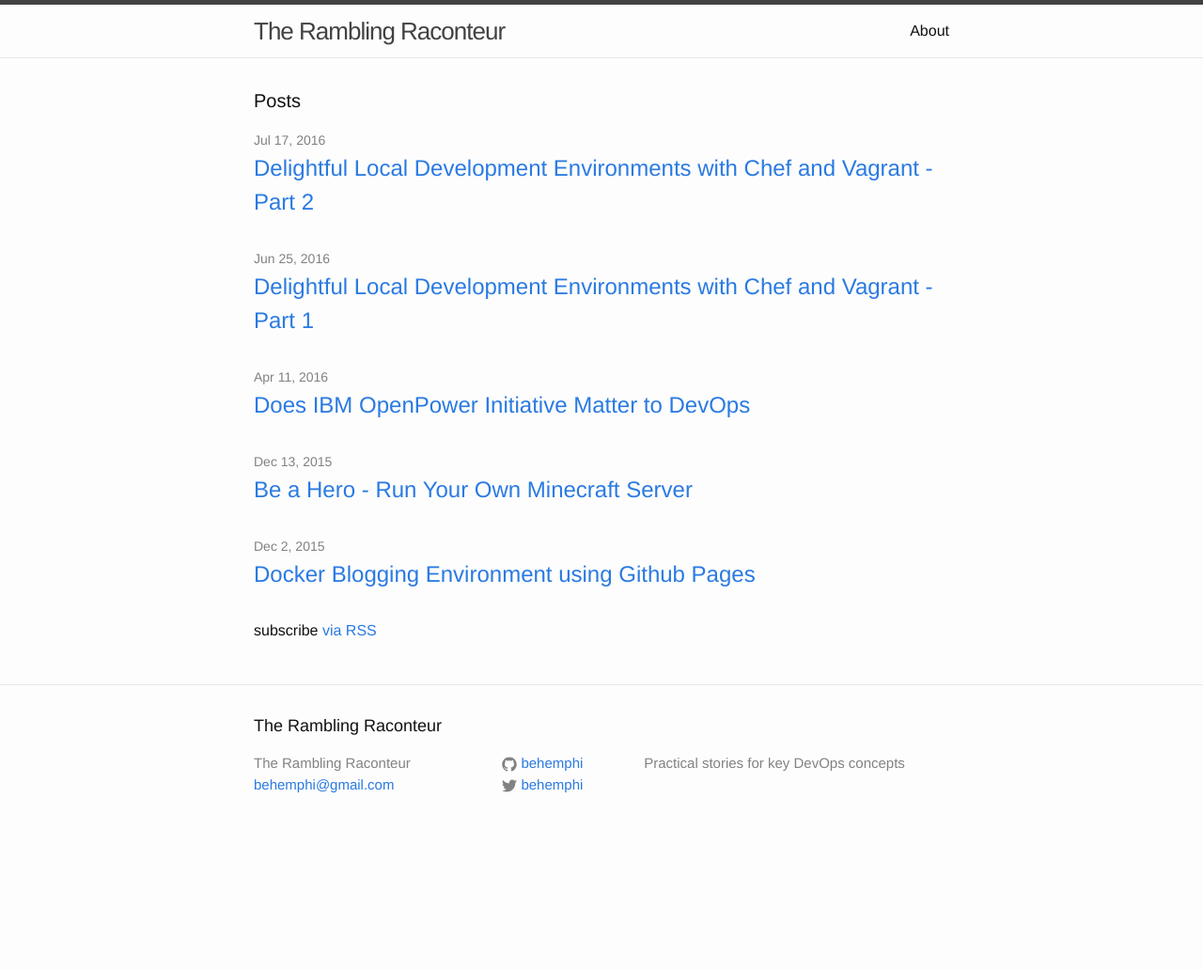
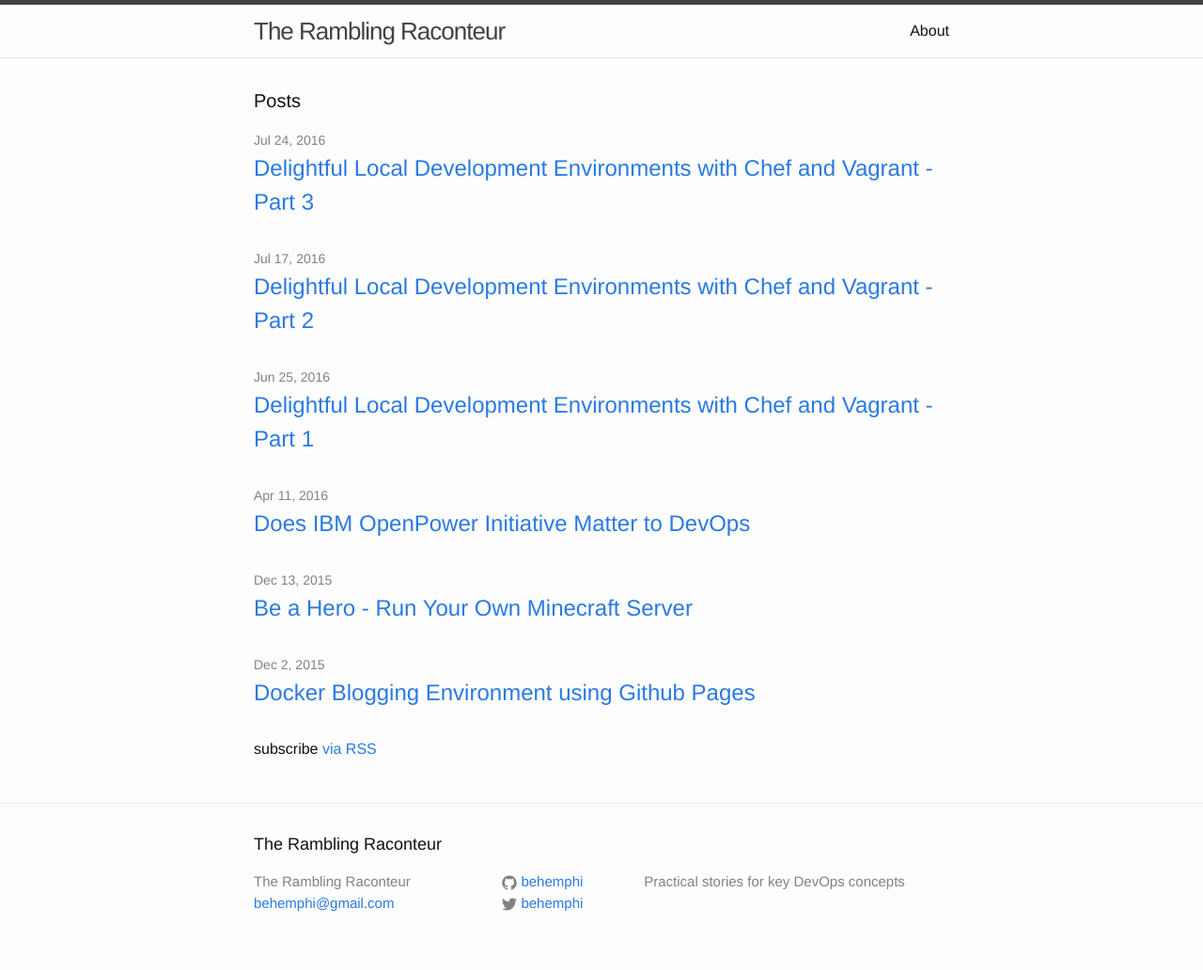
Before and after one commit to behemphi/behemphi.github.io, a Jekyll site: the page built from index.html, in a window 1280 px wide. Shown: the whole page at 94% size. Built offline with Jekyll 4.4.1, drawn with Linux system fonts in a browser that asks for light colours; before the commit the page ends 906 px from its top, so only the background shows below that; part of the change alters nothing that is shown.

Commit message:
Add new article on installing ChefDK
* Update existing Chef tutorials with TOC
* Add article on ChefDK

````diff
--- a/_posts/2016-06-25-delightful-local-development-environments-with-chef-and-vagrant-part-1.md
+++ b/_posts/2016-06-25-delightful-local-development-environments-with-chef-and-vagrant-part-1.md
@@ -22,10 +22,11 @@ This series of articles was written to support the development efforts of [Kasas
 
 # Table of Contents
 
-1. **Part 1: [Hello Vagrant!](/vagrant/chef/development%20environment/2016/06/25/delightful-local-development-environments-with-chef-and-vagrant-part-1.html)**
+1. **[Hello Vagrant!](/vagrant/chef/development%20environment/2016/06/25/delightful-local-development-environments-with-chef-and-vagrant-part-1.html)**
 1. [Provisioner Basics](/vagrant/chef/development%20environment/2016/07/17/delightful-local-development-environments-with-chef-and-vagrant-part-2.html)
-1. [The Chef Provisioner]()
+1. [ChefDK and the Chef Provisioner](/vagrant/chef/development%20environment/2016/07/24/delightful-local-development-environments-with-chef-and-vagrant-part-3.html)
 1. [Launching EC2 Instances with Knife]()
+1. [Berkshelf and Cookbook Authoring]()
 1. [Using Community Cookbooks]()
 1. [Testing Infrastrucutre with Test Kitchen]()
 1. [Team Coding with Chef]()
--- a/_posts/2016-07-17-delightful-local-development-environments-with-chef-and-vagrant-part-2.md
+++ b/_posts/2016-07-17-delightful-local-development-environments-with-chef-and-vagrant-part-2.md
@@ -23,9 +23,10 @@ This series of articles was written to support the development efforts of [Kasas
 # Table of Contents
 
 1. [Hello Vagrant!](/vagrant/chef/development%20environment/2016/06/25/delightful-local-development-environments-with-chef-and-vagrant-part-1.html)
-1. **Part 2: [Provisioner Basics](/vagrant/chef/development%20environment/2016/07/17/delightful-local-development-environments-with-chef-and-vagrant-part-2.html)**
-1. [The Chef Provisioner]()
+1. **[Provisioner Basics](/vagrant/chef/development%20environment/2016/07/17/delightful-local-development-environments-with-chef-and-vagrant-part-2.html)**
+1. [ChefDK and the Chef Provisioner](/vagrant/chef/development%20environment/2016/07/24/delightful-local-development-environments-with-chef-and-vagrant-part-3.html)
 1. [Launching EC2 Instances with Knife]()
+1. [Berkshelf and Cookbook Authoring]()
 1. [Using Community Cookbooks]()
 1. [Testing Infrastrucutre with Test Kitchen]()
 1. [Team Coding with Chef]()
--- /dev/null
+++ b/_posts/2016-07-24-delightful-local-development-environments-with-chef-and-vagrant-part-3.md
@@ -0,0 +1,352 @@
+---
+categories:
+- Vagrant
+- Chef
+- Development Environment
+date: 2016-07-24
+layout: post
+tags:
+- Vagrant
+- Chef
+- Development Environment
+- DevOps
+- OSX
+title:  "Delightful Local Development Environments with Chef and Vagrant - Part 3"
+---
+
+This is the second post in a series of article describing how to set up a local development environment for a simple microservice architecture using Vagrant and Chef.
+
+The goal of the series is to have a fully functional development environment with a basic understanding of the concepts of virtualization and configuration management .
+
+This series of articles was written to support the development efforts of [Kasasa LTD](https://kasasa.com) in Austin, TX.  Though your tech stack may differ, you should be able to used this series as a way to set up your own teams' development environment in your organization.
+
+# Table of Contents
+
+1. [Hello Vagrant!](/vagrant/chef/development%20environment/2016/06/25/delightful-local-development-environments-with-chef-and-vagrant-part-1.html)
+1. [Provisioner Basics](/vagrant/chef/development%20environment/2016/07/17/delightful-local-development-environments-with-chef-and-vagrant-part-2.html)
+1. **[ChefDK and the Chef Provisioner](/vagrant/chef/development%20environment/2016/07/24/delightful-local-development-environments-with-chef-and-vagrant-part-3.html)**
+1. [Launching EC2 Instances with Knife]()
+1. [Berkshelf and Cookbook Authoring]()
+1. [Using Community Cookbooks]()
+1. [Testing Infrastrucutre with Test Kitchen]()
+1. [Team Coding with Chef]()
+1. [Multiple Guests with Vagrant]()
+
+# Goals for this Article
+
+At the end of this article you should be able to:
+
+* Install ChefDK
+* Set up Vagrant to configure guests with Chef
+* Create a cookbook
+* Configure a guest with Chef
+* Understand some important Chef concepts and lingo
+
+# First Principles
+
+For this article and those going foward make the following distinctions:
+
+* Chef is the company that makes the Chef configuration managment software (as well as Inspec and Habitat)
+* `chef client` (note the case) is the tooling installed on your guest that executes your cookbook
+* The "chef server" is a server we can think of as "somewhere else" for the time being. It stores useful information about each node and makes your infrastructure queryable.
+* "Chef Zero" is a light weight in-memory version of the chef server used only for development and testing of cookbook code.  It comes in ChefDK and has a command line interface `chef-zero`
+* ChefDK (Chef Development Kit) is a package of Ruby tools like Chef Zero and `chef-client` that you download as a single developer toolkit.
+
+This article is necessarily heavy on Chef concepts and definitions.  The above are key, however more will be introduced below.  Take the time to think through each as it will save you hours of frustration troubleshooting.
+
+# Installing ChefDK
+
+As before, be sure to check your status and ensure you have no guest running:
+
+{% highlight bash %}
+behemphi:~/kumbaya 21:38:03 > vagrant status
+[SNIP]
+behemphi:~/kumbaya 21:38:16 > vagrant destroy
+==> default: VM not created. Moving on...
+{% endhighlight %}
+
+**What Happened?**
+
+You checked the status of the guest for the Kumbaya project. Just to be sure no guest is running, or in an inconsistent state, you issued a destroy command. This command completely removed the guest from your workstation.
+
+Again, you have completely trashed the run time environment of the application but, by now, you should not be worried. You know you can get it all back with a `vagrant up`!
+
+**--**
+
+The problem with the SHELL provisioner is that it is not [idempotent](https://en.wikipedia.org/wiki/Idempotence).  In short, we don't have an absolute idea of what will happen were we to run the shell script again.  While we could figure it out, Chef handles the reapplicaiton of the configuraiton in a reliable and effiecient way.
+
+## Installing the ChefDK
+
+ChefDK is provided as an omnibus installation. This will be important when you want to manipulate Ruby gems and perform other, more advanced, operations.
+
+The important thing for getting started is that installing ChefDK does not depend on system Ruby.  Installation is, therefore, a snap:
+
+1. [Visit the ChefDK download page](https://downloads.chef.io/chef-dk/mac/) and choose the matching OS download.
+1. Open the dowloaded disk image, double click the installer and follow the directions
+1. Unmount/Eject the disk image.
+
+**What Happened?**
+
+Ruby, the Chef ecosystem, BerkShelf and Test Kitchen were all installed in their own directory with their own ruby.  This can be verified:
+
+```
+behemphi:~/kumbaya 12:39:05 > chef -v
+Chef Development Kit Version: 0.16.28
+chef-client version: 12.12.15
+delivery version: master (921828facad8a8bbbd767368bfc72f19bd30e7bd)
+berks version: 4.3.5
+kitchen version: 1.10.2
+```
+
+**--**
+
+## Configuring Vagrant
+
+In your version of the kumbaya project, replace your vagrant file with the following:
+
+{% highlight ruby %}
+Vagrant.configure("2") do |config|
+
+  config.vm.box = "ubuntu/trusty64"
+
+  config.vm.network :private_network, ip: '10.42.42.10'
+
+  config.vm.provision "chef_zero" do |chef|
+    chef.channel = "stable"
+    chef.version = "12.10.24"
+    chef.nodes_path = "~/chef-base/nodes"
+    # chef.cookbooks_path = "cookbooks"
+
+    # chef.log_level = "warn"
+    # chef.run_list = %w{ app_kumbaya::default }
+
+  end
+
+end
+{% endhighlight %}
+
+As you can see, the `config.vm.provsion` section has changed dramatically.  Here is a tour of what we are doing.
+
+* [chef.channel](https://www.vagrantup.com/docs/provisioning/chef_common.html) - Allows us to choose the dowload area for the version of the Chef Client that will be running.  We choose "stable" because we don't want to be chasing down odd ball issues while just getting started.
+* [chef.version](https://www.vagrantup.com/docs/provisioning/chef_common.html) - While not strictly required, it is a very good idea to pin your chef-client version. Chef-client and vagrant can get out of sync and bugs can happen.  It is better to upgrade often but _intentionally_.
+* [chef.nodes_path](https://www.vagrantup.com/docs/provisioning/chef_zero.html) - When the chef-client runs, it will store the node state on disk so that it can mimic state.  This is necessary because Chef Zero does not live past the end of the vagrant run.  This is a housekeeping location on your workstation and should _not_ be part of a repo unless you `.gitignore` it.
+* [chef.cookbooks_path](https://www.vagrantup.com/docs/provisioning/chef_zero.html) - The location to find the cookbooks on your workstation. This is relative to the location of the Vagrantfile and must be named `cookbooks`. We are commenting it out to use the default behavior.
+
+The next two values will be used later in the article, but are commented out for the time being.
+
+* [chef.log_level](https://www.vagrantup.com/docs/provisioning/chef_apply.html) - The verbosity of logging from `chef-client` is set here.  We will set this after witnessing the verbosity of the client.
+* chef.run_list - An ordered list of cookbooks to be applied to a guest.
+
+We can now test the installation of ChefDK more fully.
+
+### Chef No-Op Run
+
+From the `chef.nodes_path` above we need to create a directory:
+
+```
+behemphi:~/kumbaya 13:43:27 > mkdir ~/chef-base/nodes
+```
+
+Launch a guest virtual machine by:
+
+```
+behemphi:~/kumbaya 13:43:45 > vagrant up
+Bringing machine 'default' up with 'virtualbox' provider...
+[SNIP]
+==> default: [2016-07-24T18:45:17+00:00] INFO: Started chef-zero at chefzero://localhost:8889 with repository at
+[SNIP]
+Crazy amounts of output
+[SNIP]
+==> default: --- END RESPONSE ---
+==> default: [2016-07-24T18:45:19+00:00] INFO: Chef Run complete in 0.072628642 seconds
+==> default:
+==> default: Running handlers:
+==> default: [2016-07-24T18:45:19+00:00] INFO: Running report handlers
+==> default: Running handlers complete
+==> default: [2016-07-24T18:45:19+00:00] INFO: Report handlers complete
+==> default: Chef Client finished, 0/0 resources updated in 01 seconds
+```
+
+**What Happened?**
+
+Vagrant brought up the machine in the way we are used to seeing.
+
+Chef created a node object. This is a massive amount of JSON cataloging everything it knows or expects to know about the node.  It writes this to the `chef.nodes_path	` on your workstation.
+
+Finally, at the end you can see that the chef-client run completes successfully and that no resources were changed.
+
+**--**
+
+In the parlance of Chef, a "node" is the object to be configured.  It is generally a virtual machine, but could also be a physical machine, a Juniper switch or even a Docker container. In the case of this article a "node" can be taken to mean the Vagrant guest.
+
+A "resource" is a unit of configuration.  For example, installing a package from the OS repository, or creating a directory with the right permissions.  More on this later.
+
+While it is great to see all of the node information the first time, it will quickly be difficult to iterate in development.  Comment out the `chef.log_level` line of the `Vagrantfile` and do the following:
+
+```
+behemphi:~/kumbaya 13:48:48 > vagrant reload --provision
+```
+
+**Gotcha!**
+
+Because we just changed the `Vagrantfile` we _must_ issue the command `vagrant reload`.  This command will restart the guest and apply any changes from the `Vagrantfile`.
+
+**--**
+
+## Scaffolding a Cookbook
+
+We are going to create a cookbook in our Kumbaya Python application to configure the host.
+
+`chef` is CLI tooling for doing scaffolding tasks like setting up a cookbook, etc. Before doing so, type `chef` at the commandline and take the time to read through the output.
+
+The `chef_zero` provisioner has an opinionated way of looking for your cookbook.  As such, you will need to create a top level directory in your kumbaya project.
+
+```
+behemphi:~/kumbaya 17:16:01 > mkdir ~/kumbaya/cookbooks
+behemphi:~/kumbaya 17:16:04 > cd ~/kumbaya/cookbooks
+behemphi:~/kumbaya/cookbooks 17:16:15 > chef generate cookbook app_kumbaya
+Generating cookbook app_kumbaya
+- Ensuring correct cookbook file content
+- Ensuring delivery configuration
+- Ensuring correct delivery build cookbook content
+
+Your cookbook is ready. Type `cd app_kumbaya` to enter it.
+[SNIP]
+```
+
+**What Happend?**
+
+The Chef CLI tool created a number of directories and files for us.
+
+```
+behemphi:~/kumbaya 17:16:24 > ls -la app_kumbaya/
+total 48
+drwxr-xr-x  12 behemphi  staff   408 Jul 24 17:16 .
+drwxr-xr-x  11 behemphi  staff   374 Jul 24 17:16 ..
+drwxr-xr-x   5 behemphi  staff   170 Jul 24 17:16 .delivery
+-rw-r--r--   1 behemphi  staff   126 Jul 24 17:16 .gitignore
+-rw-r--r--   1 behemphi  staff   236 Jul 24 17:16 .kitchen.yml
+-rw-r--r--   1 behemphi  staff    47 Jul 24 17:16 Berksfile
+-rw-r--r--   1 behemphi  staff    59 Jul 24 17:16 README.md
+-rw-r--r--   1 behemphi  staff  1067 Jul 24 17:16 chefignore
+-rw-r--r--   1 behemphi  staff   213 Jul 24 17:16 metadata.rb
+drwxr-xr-x   3 behemphi  staff   102 Jul 24 17:16 recipes
+drwxr-xr-x   4 behemphi  staff   136 Jul 24 17:16 spec
+drwxr-xr-x   3 behemphi  staff   102 Jul 24 17:16 test
+```
+
+**--**
+
+**Gotcha!**
+
+Chef does not like the dash character in cookbook names.  Additionally, Ruby does not allow the dash character as part of identifier names.  This is why the cookbook directory, unlike others, will use the underscore character for word seperation.
+
+Avoid the use of the dash character in identifiers and file names.
+
+**--**
+
+The files and directories we are interested in for this article are:
+
+* metadata.rb - Global information about the cookbook as  single artifact.  Take a moment to fill in your own information.  We will become very interested in the `version` in future articles as we manage deployments.
+* recipes/default.rb - Recipes contain code that configures your guest.
+
+## Authoring a Cookbook
+
+Open the file `~/kumbaya/app_kumbaya/recipes/default.rb and add the following code.  Ruby explanations are provide as comments
+
+{% highlight ruby %}
+# default.rb
+
+# The %w is a "white space seperated array of literals". It is
+# the preferred syntax for this sort of list.
+packages = %w{ dstat gdb git-core lsof screen strace tmux tshark}
+
+# Because packages is an array, it is iteralbe, so the each method
+# creates a loop. The only line of Chef DSL is the calle to `package`
+# This is very similar to the notion of `foreach` in other languages.
+packages.each do |pkg|
+  package pkg
+end
+{% endhighlight %}
+
+A powerful thing to note here is the DSL resource `package`.  It does not take an operating system argument. Instead, it will install the named package be it on CentOS, Debian, FreeBSD or Windows.  It is the job of a "provider" in the parlance of Chef (not Vagrant) to handle the implementation details for each OS.
+
+Finally we will add the run list to the guest node.  A "run list" is an _ordered list_ of cookbooks to be run by the `chef-client` on the guest node. Remove the comment from the `chef.run_list`  line of the vagrant file.
+
+Instead of destroying our existing guest and recreating it, lets be a bit less heavy handed and save some time. Because we edited the `Vagrantfile` we need to reload. We then want the provisioner to run.
+
+```
+behemphi:~/kumbaya 19:28:48 > vagrant reload --provision
+[SNIP]
+==> default: Starting Chef Client, version 12.10.24
+==> default: resolving cookbooks for run list: ["app_kumbaya::default"]
+==> default: Synchronizing Cookbooks:
+==> default:
+==> default: - app_kumbaya (0.1.0)
+[SNIP]
+==> default: Running handlers:
+==> default: Running handlers complete
+==> default:
+==> default: Chef Client finished, 4/8 resources updated in 46 seconds
+```
+
+**What Happened?**
+
+In the first block we can see the chef-client start up.  Notice that the wait for the client to be installed did not happen because we only restarted the machine.  The run list is defined as `app_kumbaya::default` just as we said. The client checks itself to see if it has the right version of the cookbook (0.1.0 in our case) and then begins to apply the recipe. Otherwise it would get the right cookbook version from the Chef Server (`chef-zero` in the case of our development environment).
+
+On your workstation scroll back up and carefully inspect the output. You will see each package being installed.
+
+Finally Chef tells us that 4/8 resources were updated.  The "missing" 4 resources, in this case, are due to the fact that some packages were already present and there was no need to apply them again.
+
+**--**
+
+Let's verify that we have what we think we should:
+
+```
+behemphi:~/kumbaya 20:31:46 > vagrant ssh
+vagrant@vagrant-ubuntu-trusty-64:~$ dpkg --list | grep lsof
+ii  lsof                             4.86+dfsg-1ubuntu2                  amd64        Utility to list open files
+vagrant@vagrant-ubuntu-trusty-64:~$ exit
+behemphi:~/kumbaya 20:32:40 >
+```
+
+**What Happend?**
+
+We used vagrant to conveniently shell into the guest and checked to see if the package `lsof` was present. We then exited from the guest back to the workstation.
+
+**--**
+
+Congratulations. You have converged your first node with Chef!
+
+## Anatomy of a `chef-client` Run
+
+Now that you have your very own Chef configured Vagrant guest it is time to consolidate Chef concepts and definitions.
+
+What you have done is "converged a node."  This means that the `chef-client` ran and brought your guest (the node) into the desired state.  It is assumed that the chef-client will run every so often and re-converge the node as needed.
+
+A ["resource"](https://docs.chef.io/resources.html) is a declaration of state about a discrete aspect of the system.  In the example above this was a OS package. It could also be a directory and its permissions along with a configuration file. Resources are agnostic to the OS on the node. In our case, since we are using Ubuntu, the "provider" called by Chef is `apt`.
+
+When the chef-client runs, it has two phases:
+
+* compile
+* converge
+
+During the compile phase,  cookbooks are evaluated as for their correctness as Ruby Code.  The resources declared in the recipes are added to a collection that will be applied to the node.
+
+After the compile phase, the converge phase is entered.  The resource collection is applied to the node as a set of providers.  A provider is the OS specific implementation of the resource.  Chef checks the OS type and version via a gem called Ohai.
+
+Being aware of where problems occur (compile vs. converge) will save you loads of time tracking down problems as you write your own cookbooks.
+
+Understand that the order you write your resources in a recipe is the order they are applied to a node.  This fact makes, couple with the `chef-client`'s verbosity, helps to track down problems as well.
+
+# Wrapping Up
+
+You have installed the ChefDK on your workstation and wired it in to Vagrant via a new `Vagrantfile`.
+
+Using the `chef` CLI you created the scaffolding of your first cookbook.  You then used the package resource to install a few OS packages and verified they are present on the guest.
+
+With that experience, you then started down the road of building up your understanding of Chef concepts and terms like "converge" and "resource."
+
+# Looking Forward
+
+In the next article we will take a short detour to launch a node into Amazon Web Services EC2 with Chef only.  This will more allow you to experiment with delivering Chef configured infrastructure as you learn more cookbooks authoring and Vagrant.
````
